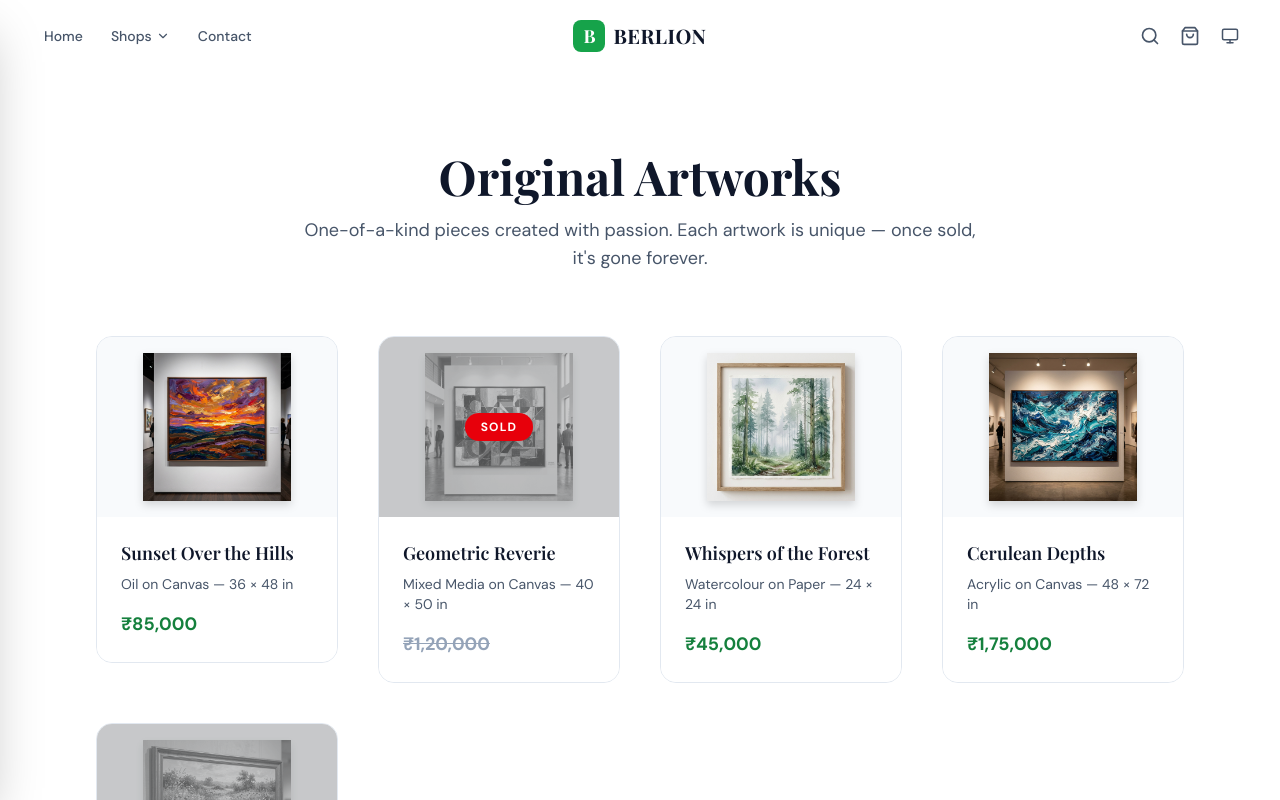
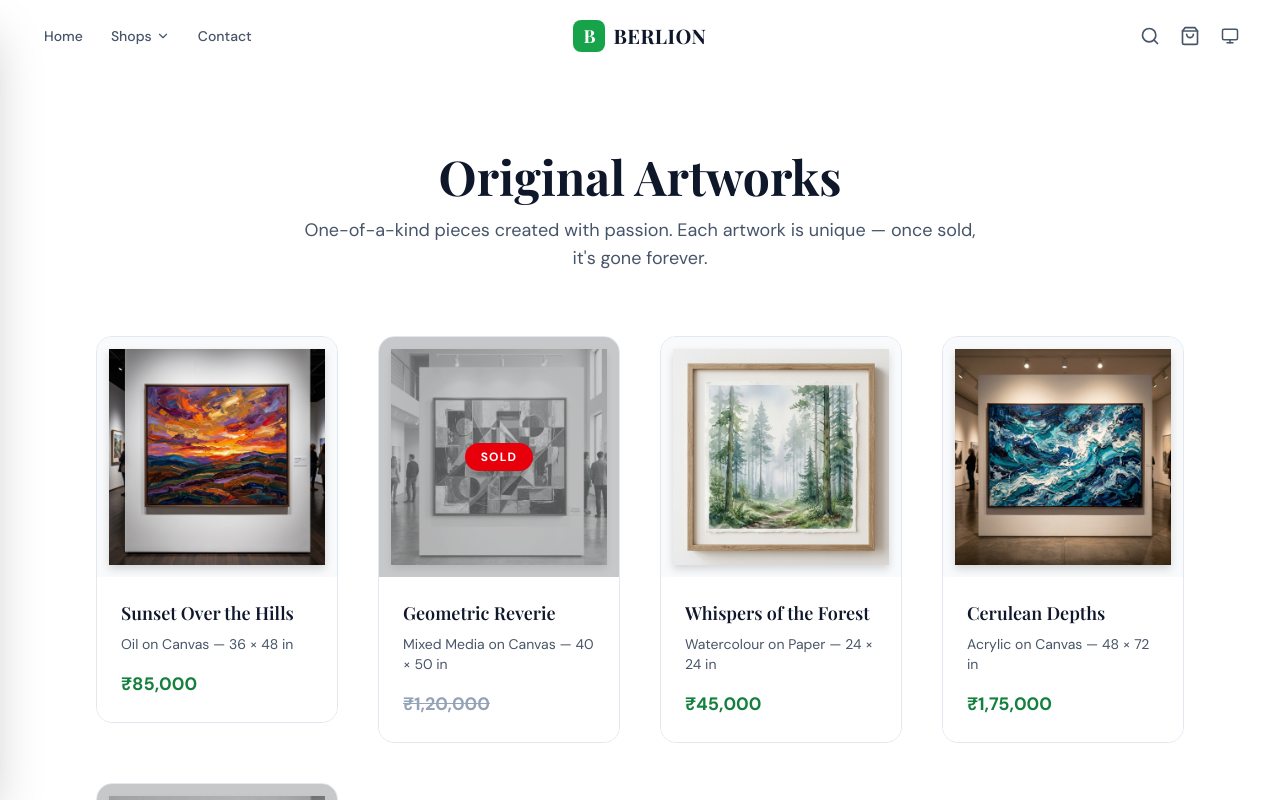
Before and after one commit to aswin-john/arttech-shop, a React (Vite) app in the folder frontend/arttech-shop/: page /shops/original-artworks in a window 1280 px wide. Shown: the top 800 px of the page. Built offline with nearby package versions, Linux system fonts and the light colour scheme.

Commit message:
style: update ArtworkCard aspect ratio and layout

```diff
--- a/frontend/arttech-shop/src/feature/shops/components/ArtworkCard.tsx
+++ b/frontend/arttech-shop/src/feature/shops/components/ArtworkCard.tsx
@@ -33,13 +33,12 @@ export function ArtworkCard({ product }: ArtworkCardProps): ReactNode {
                   hover:scale-[1.02]`}
     >
       {/* Image container */}
-      <div className="relative aspect-[4/3] w-full overflow-hidden bg-[var(--color-surface-elevated)] dark:bg-[#1a1a24] p-4 flex items-center justify-center
-      ">
+      <div className="relative aspect-square w-full overflow-hidden bg-[var(--color-surface-elevated)] dark:bg-[#1a1a24] p-3 flex items-center justify-center">
         <img
           src={product.image}
           alt={product.title}
           loading="lazy"
-          className={`max-h-full max-w-full object-contain transition-transform duration-500 ease-[var(--ease-out-expo)]
+          className={`h-full w-full object-cover transition-transform duration-500 ease-[var(--ease-out-expo)]
                      group-hover:scale-105 drop-shadow-lg
                      ${isSold ? 'grayscale opacity-60' : ''}`}
         />
@@ -155,7 +154,8 @@ function PrintVariantBlock({
         })}
       </div>
 
-      {/* Price */}
+      {/* Price & Stock Indicator */}
+      <div className="flex items-center justify-between">
         <p
           className={`font-body text-lg font-bold
                       ${
@@ -167,12 +167,12 @@ function PrintVariantBlock({
           {formatPrice(selected.price)}
         </p>
 
-      {/* Stock indicator */}
         {!allSoldOut && !selectedSoldOut && (
           <p className="text-xs text-[var(--color-text-muted)] dark:text-[var(--color-dark-text-muted)]">
             {remaining} / {selected.totalEditions} left
           </p>
         )}
       </div>
+    </div>
   );
 }
--- a/frontend/arttech-shop/src/feature/shops/data/mockData.ts
+++ b/frontend/arttech-shop/src/feature/shops/data/mockData.ts
@@ -70,7 +70,9 @@ export const LIMITED_EDITION_PRINTS: LimitedEditionPrint[] = [
   },
   {
     id: 'lep-2',
-    title: 'Botanical Study — Monstera & Fern',
+    title: 'Botanical Study',
+    // — Monstera & Fern
+
     subtitle: 'Archival Giclée on Cotton Rag',
     image: asset('/images/artworks/botanical-fern.png'),
     type: 'limited-edition',
```
Lines whose indentation alone changed are shown as unchanged.
